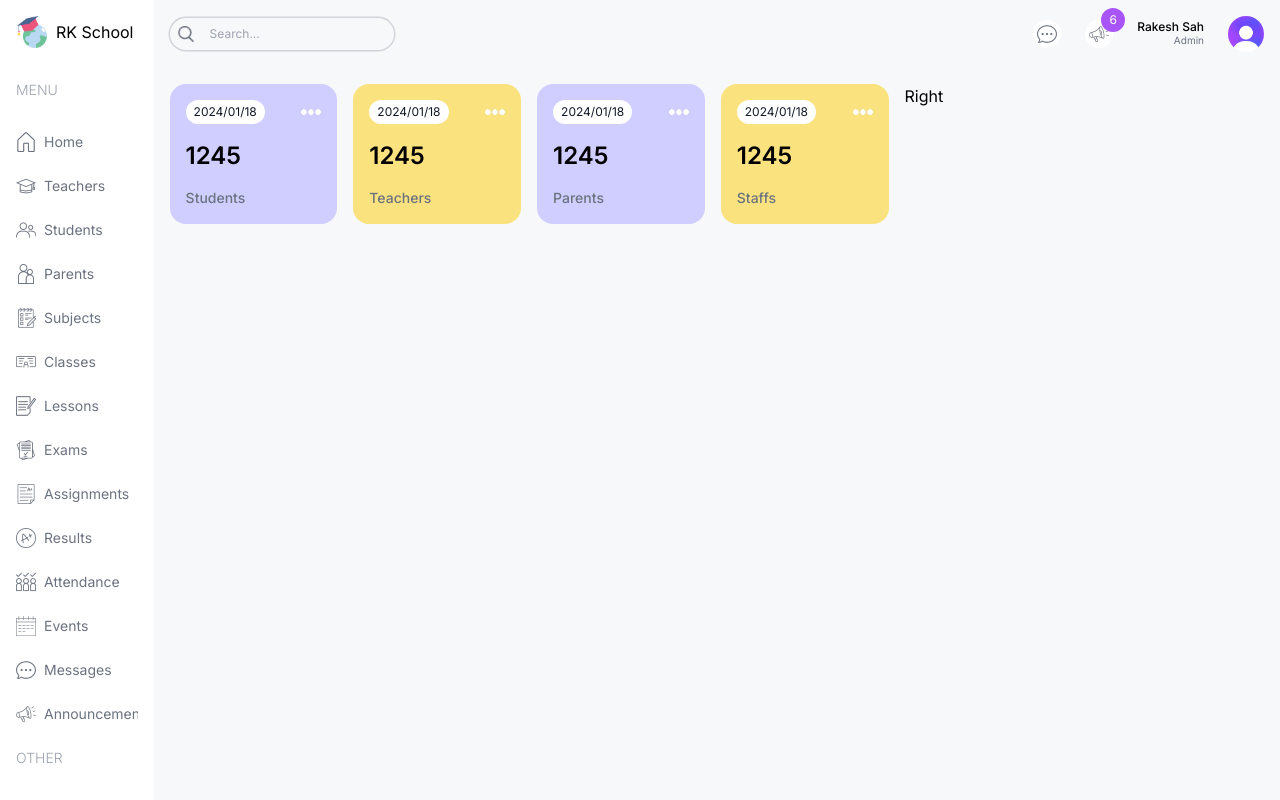
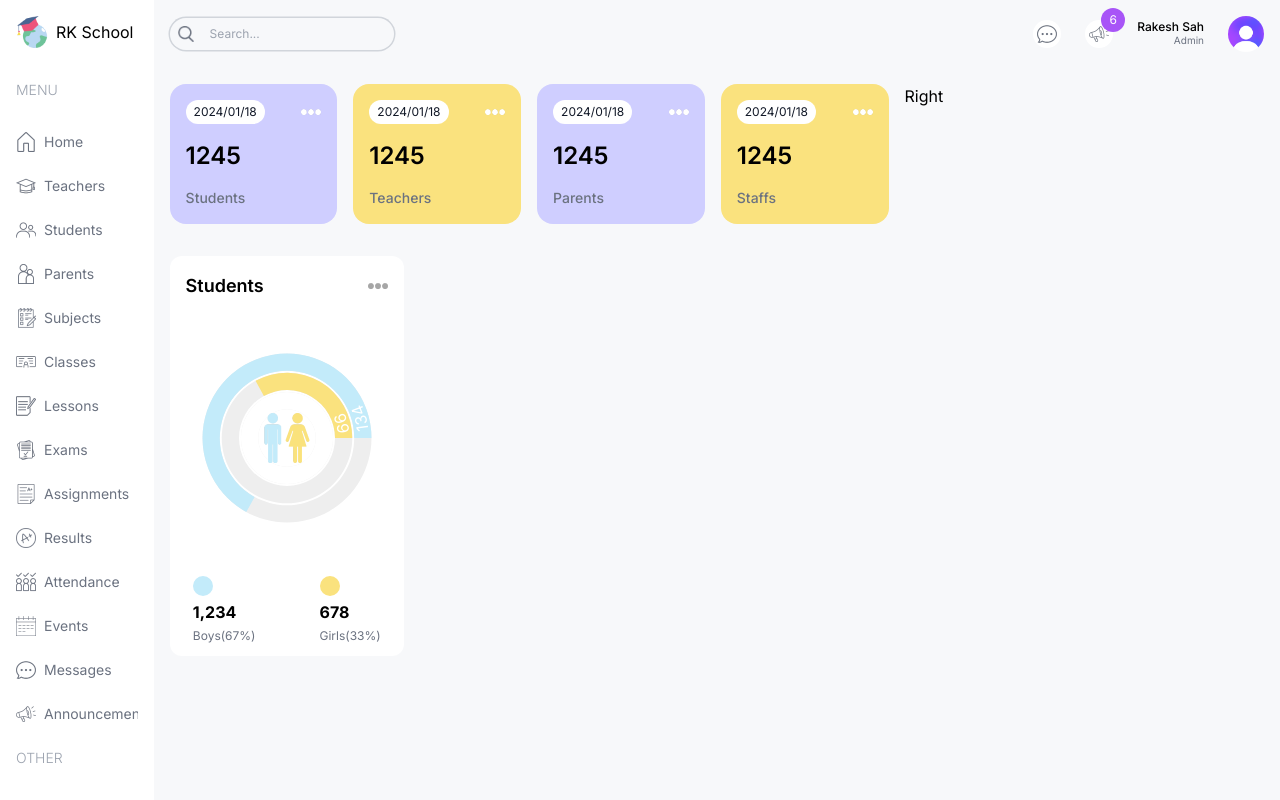
Before and after one commit to Rakeshsah0/school-erp, a Next.js app: page /admin in a window 1280 px wide. Built offline with nearby package versions, Linux system fonts and the light colour scheme.

Commit message:
count chart prepared using recharts

```diff
--- a/src/app/(dashboard)/admin/page.tsx
+++ b/src/app/(dashboard)/admin/page.tsx
@@ -1,25 +1,35 @@
-import UserCard from "@/components/UserCard"
-
+import CountChart from "@/components/CountChart";
+import UserCard from "@/components/UserCard";
 
 const AdminPage = () => {
   return (
     <div className="p-4 flex flex-col gap-4 md:flex-row">
       {/* LEFT */}
-      <div className="w-full lg:w-2/3">
+      <div className="w-full lg:w-2/3 flex flex-col gap-8">
+        {/* User cards */}
         <div className="flex gap-4 justify-between flex-wrap">
-          <UserCard type="student"/>
-          <UserCard type="teacher"/>
-          <UserCard type="parent"/>
-          <UserCard type="staff"/>
+          <UserCard type="student" />
+          <UserCard type="teacher" />
+          <UserCard type="parent" />
+          <UserCard type="staff" />
         </div>
+        {/* middle charts */}
+        <div className="flex flex-col lg:flex-row gap-4">
+          {/* count chart */}
+          <div className="w-full lg:w-1/3 h-[400px]">
+            <CountChart/>
+          </div>
+          {/* attendance chart  */}
+          <div className="w-full lg:w-2/3 h-[400px]"></div>
+        </div>
+        {/* lower chart */}
+        <div></div>
       </div>
 
       {/* RIGHT */}
-      <div className=" w-full lg:w-1/3">
-        Right
-      </div>
+      <div className=" w-full lg:w-1/3">Right</div>
     </div>
-  )
-}
+  );
+};
 
-export default AdminPage
+export default AdminPage;
--- /dev/null
+++ b/src/components/CountChart.tsx
@@ -0,0 +1,73 @@
+"use client";
+import Image from "next/image";
+import {
+  RadialBarChart,
+  RadialBar,
+  Legend,
+  ResponsiveContainer,
+} from "recharts";
+
+const data = [
+    {
+        name: "Total",
+        count: 200,
+        fill: "white",
+      },
+  {
+    name: "Girls",
+    count: 66,
+    fill: "#FAE27E",
+  },
+  {
+    name: "Boys",
+    count: 134,
+    fill: "#C3EBFA",
+  },
+];
+
+const CountChart = () => {
+  return (
+    <div className="bg-white w-full h-full p-4 rounded-xl">
+      {/* Title  */}
+      <div className="flex justify-between items-center">
+        <h1 className="text-lg font-semibold">Students</h1>
+        <Image src="/moreDark.png" alt="" height={20} width={20} />
+      </div>
+      {/* chart  */}
+      <div className="relative w-full h-[75%]">
+        <ResponsiveContainer>
+          <RadialBarChart
+            cx="50%"
+            cy="50%"
+            innerRadius="40%"
+            outerRadius="100%"
+            barSize={32}
+            data={data}
+          >
+            <RadialBar
+              label={{ position: "insideStart", fill: "#fff" }}
+              background
+              dataKey="count"
+            />
+          </RadialBarChart>
+        </ResponsiveContainer>
+        <Image src="/maleFemale.png" alt="" height={50} width={50} className="absolute top-1/2 left-1/2 -translate-x-1/2 -translate-y-1/2"/>
+      </div>
+      {/* buttom  */}
+      <div className="flex justify-center gap-16">
+        <div className="flex flex-col gap-1">
+          <div className="rounded-full bg-rkSky w-5 h-5" />
+          <h1 className="font-bold">1,234</h1>
+          <h2 className="text-xs text-gray-500">Boys(67%)</h2>
+        </div>
+        <div className="flex flex-col gap-1">
+          <div className="rounded-full bg-rkYellow w-5 h-5" />
+          <h1 className="font-bold">678</h1>
+          <h2 className="text-xs text-gray-500">Girls(33%)</h2>
+        </div>
+      </div>
+    </div>
+  );
+};
+
+export default CountChart;
```
Also changed, not shown: package.json (+5 -4 lines), 1 other file (tests, documents, lock files or other folders).
